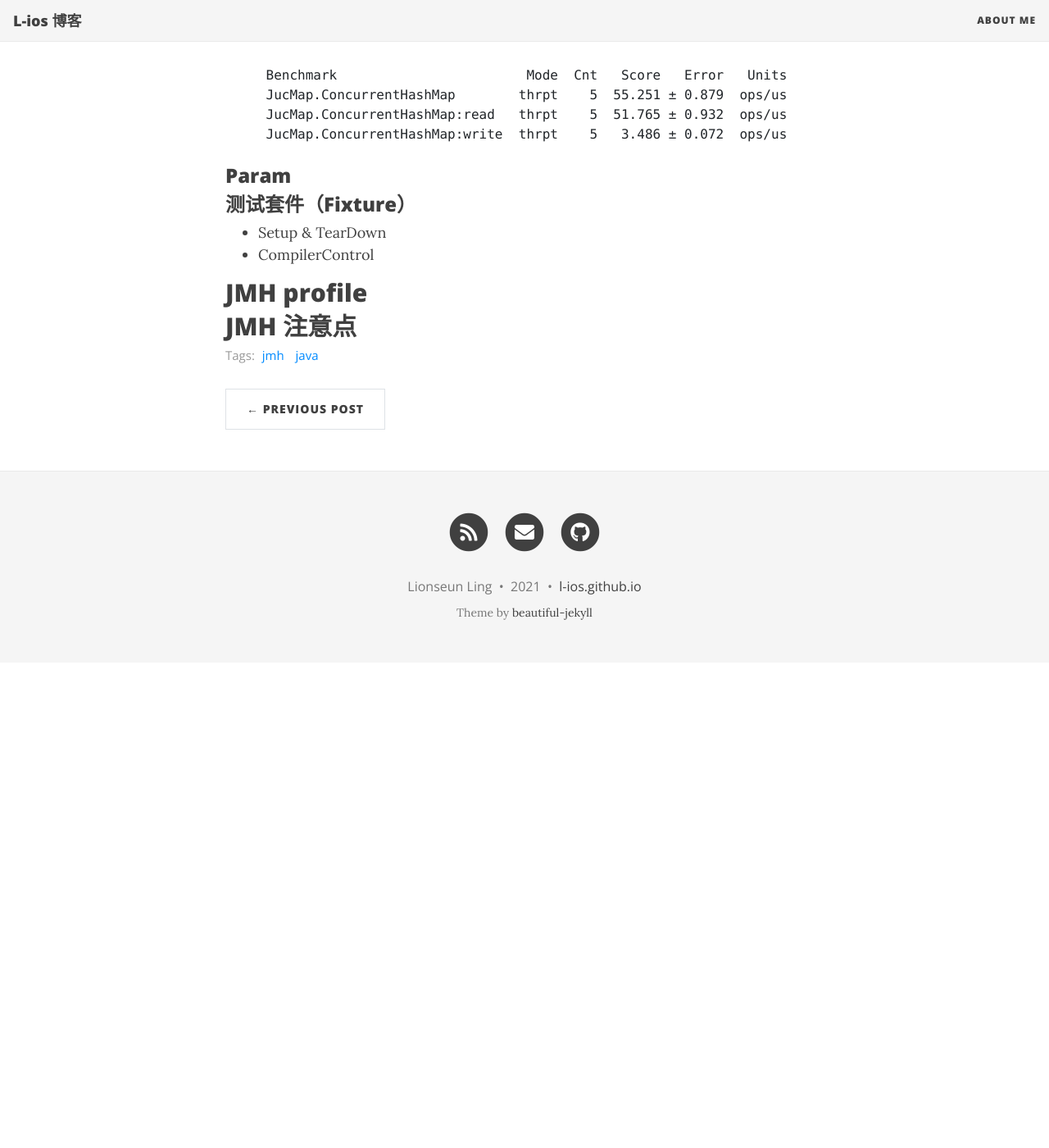
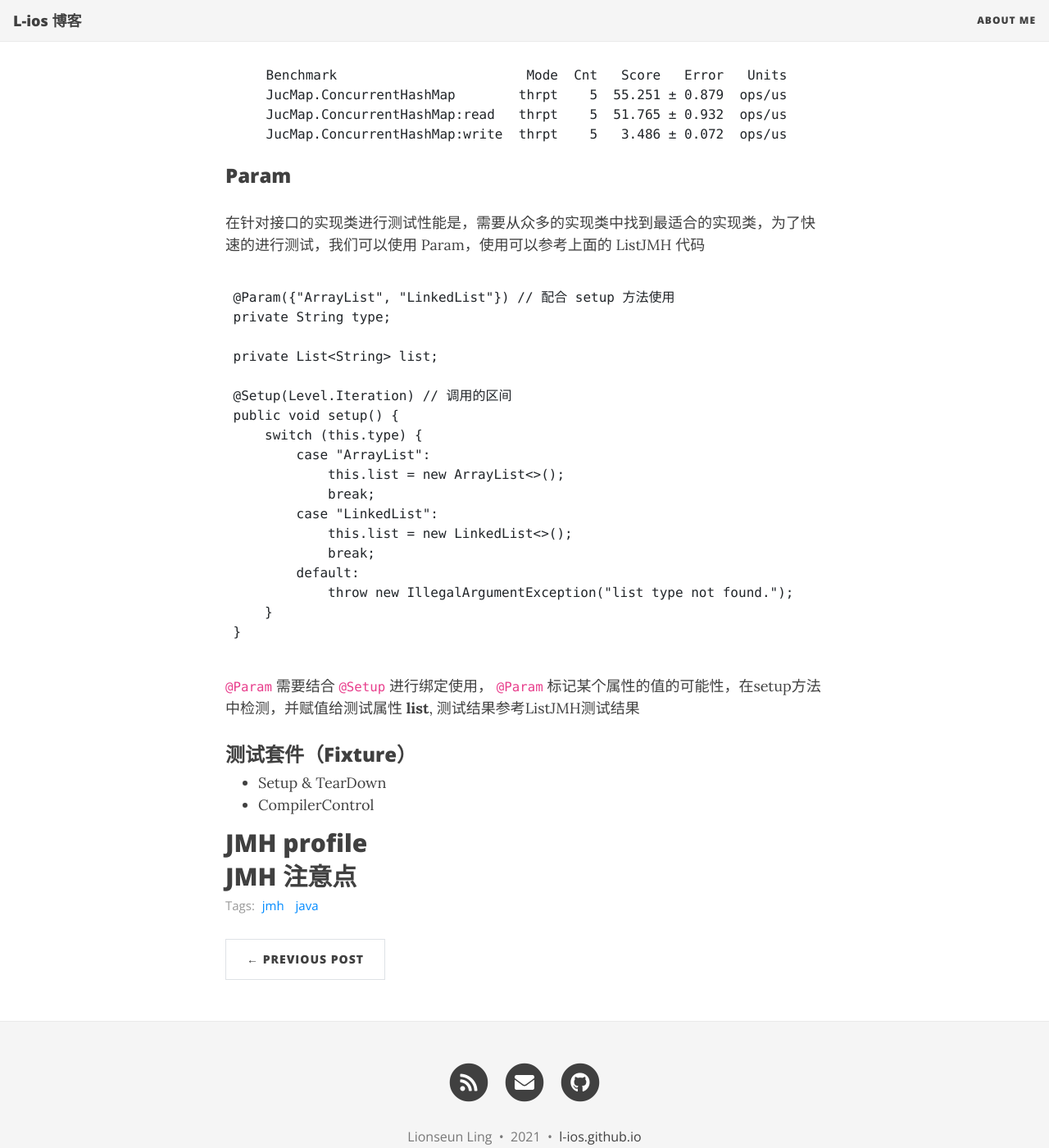
Before and after one commit to L-ios/L-ios.github.io, a Jekyll site: the page built from _posts/2021-07-01-jmh-尝试.html, in a window 1280 px wide and 1400 px high, scrolled down 8016 px. Shown: the whole window at 82% size. Built offline with Jekyll 4.4.1, drawn with Linux system fonts in a browser that asks for light colours; nearby versions of some CDN libraries; before the commit the page ends 8824 px from its top, so only the background shows below that.

Commit message:
jmh part1

```diff
--- a/_posts/2021-07-01-jmh-尝试.html
+++ b/_posts/2021-07-01-jmh-尝试.html
@@ -21,7 +21,7 @@ JMH(Java Micro Benchmark Harness) 是一款专用于 Java 的微基准测试工
 <p>
 通过 <code>gradle init</code> 创建一个 gradle java 工程
 </p>
-<pre class="example" id="org5a8424c">
+<pre class="example" id="orgba62526">
 $ gradle init
 Starting a Gradle Daemon, 1 busy Daemon could not be reused, use --status for details
 
@@ -169,7 +169,7 @@ BUILD SUCCESSFUL in 45s
 <p>
 通过 main 方法即可运行，运行结果如下
 </p>
-<pre class="example" id="org34e4209">
+<pre class="example" id="org6396cf8">
 11 8 7 7 7 7 6 7 6 42
 -------------------
 20 197 7 146 4 273 6 356 8 7
@@ -198,7 +198,7 @@ BUILD SUCCESSFUL in 45s
 如上的问题，都让 JMH 解决了，接下来我们使用 gradle 创建的项目，创建一个和 main 、test 同级的 jmh 目录
 </p>
 <div class="org-src-container">
-<pre class="src src-java"><span style="color: #268bd2;">@BenchmarkMode</span><span style="color: #839496;">(</span><span style="color: #268bd2;">Mode</span>.<span style="color: #268bd2;">AverageTime</span><span style="color: #839496;">)</span> <span style="color: #586e75; font-style: italic;">// </span><span style="color: #586e75; font-style: italic;">&#24179;&#22343;&#26102;&#38388;&#27169;&#24335;</span>
+<pre class="src src-java" id="org06d29b6"><span style="color: #268bd2;">@BenchmarkMode</span><span style="color: #839496;">(</span><span style="color: #268bd2;">Mode</span>.<span style="color: #268bd2;">AverageTime</span><span style="color: #839496;">)</span> <span style="color: #586e75; font-style: italic;">// </span><span style="color: #586e75; font-style: italic;">&#24179;&#22343;&#26102;&#38388;&#27169;&#24335;</span>
 <span style="color: #268bd2;">@Warmup</span><span style="color: #839496;">(</span>iterations = 2<span style="color: #839496;">)</span>
 <span style="color: #268bd2;">@Measurement</span><span style="color: #839496;">(</span>iterations = 5<span style="color: #839496;">)</span>
 <span style="color: #268bd2;">@OutputTimeUnit</span><span style="color: #839496;">(</span><span style="color: #268bd2;">TimeUnit</span>.<span style="color: #268bd2;">MICROSECONDS</span><span style="color: #839496;">)</span> <span style="color: #586e75; font-style: italic;">// </span><span style="color: #586e75; font-style: italic;">&#36755;&#20986;&#30340;&#26102;&#38388;&#21333;&#20301;</span>
@@ -233,7 +233,7 @@ BUILD SUCCESSFUL in 45s
 </pre>
 </div>
 
-<pre class="example" id="orgc16694e">
+<pre class="example" id="orgdc152fb">
 Benchmark            (type)  Mode  Cnt  Score    Error  Units
 ListJMH.listAdd   ArrayList  avgt    5  0.020 ±  0.009  us/op
 ListJMH.listAdd  LinkedList  avgt    5  2.400 ± 19.558  us/op
@@ -292,7 +292,7 @@ BenchmarkMode注解表示用哪一种模式来运行JMH，JMH主要提供了四
 <p>
 如下是 <code>@BenchmarkMode(Mode.All)</code> 的运行结果，四种模式可以任意组合
 </p>
-<pre class="example" id="org5ee54b6">
+<pre class="example" id="orgc0247c7">
 Benchmark                            (type)    Mode     Cnt      Score    Error   Units
 ListJMH.listAdd                   ArrayList   thrpt       5     50.621 ± 22.316  ops/us
 ListJMH.listAdd                  LinkedList   thrpt       5      6.461 ±  0.513  ops/us
@@ -394,7 +394,7 @@ Thread 和 Beachmark 运行的实例都是方法级线性的，也就是一个
 <p>
 运行结果如下
 </p>
-<pre class="example" id="orga880813">
+<pre class="example" id="orga9672a6">
 Benchmark                        Mode  Cnt   Score   Error   Units
 JucMap.ConcurrentHashMap        thrpt    5  55.251 ± 0.879  ops/us
 JucMap.ConcurrentHashMap:read   thrpt    5  51.765 ± 0.932  ops/us
@@ -406,6 +406,34 @@ JucMap.ConcurrentHashMap:write  thrpt    5   3.486 ± 0.072  ops/us
 </div>
 <div id="outline-container-org4245c7a" class="outline-3">
 <h3 id="org4245c7a">Param</h3>
+<div class="outline-text-3" id="text-org4245c7a">
+<p>
+在针对接口的实现类进行测试性能是，需要从众多的实现类中找到最适合的实现类，为了快速的进行测试，我们可以使用 Param，使用可以参考上面的 ListJMH 代码
+</p>
+<pre class="example" id="orgd8006ef">
+@Param({"ArrayList", "LinkedList"}) // 配合 setup 方法使用
+private String type;
+
+private List&lt;String&gt; list;
+
+@Setup(Level.Iteration) // 调用的区间
+public void setup() {
+    switch (this.type) {
+        case "ArrayList":
+            this.list = new ArrayList&lt;&gt;();
+            break;
+        case "LinkedList":
+            this.list = new LinkedList&lt;&gt;();
+            break;
+        default:
+            throw new IllegalArgumentException("list type not found.");
+    }
+}
+</pre>
+<p>
+<code>@Param</code> 需要结合 <code>@Setup</code> 进行绑定使用， <code>@Param</code> 标记某个属性的值的可能性，在setup方法中检测，并赋值给测试属性 <b>list</b>, 测试结果参考ListJMH测试结果
+</p>
+</div>
 </div>
 
 <div id="outline-container-orgfb08948" class="outline-3">
```
